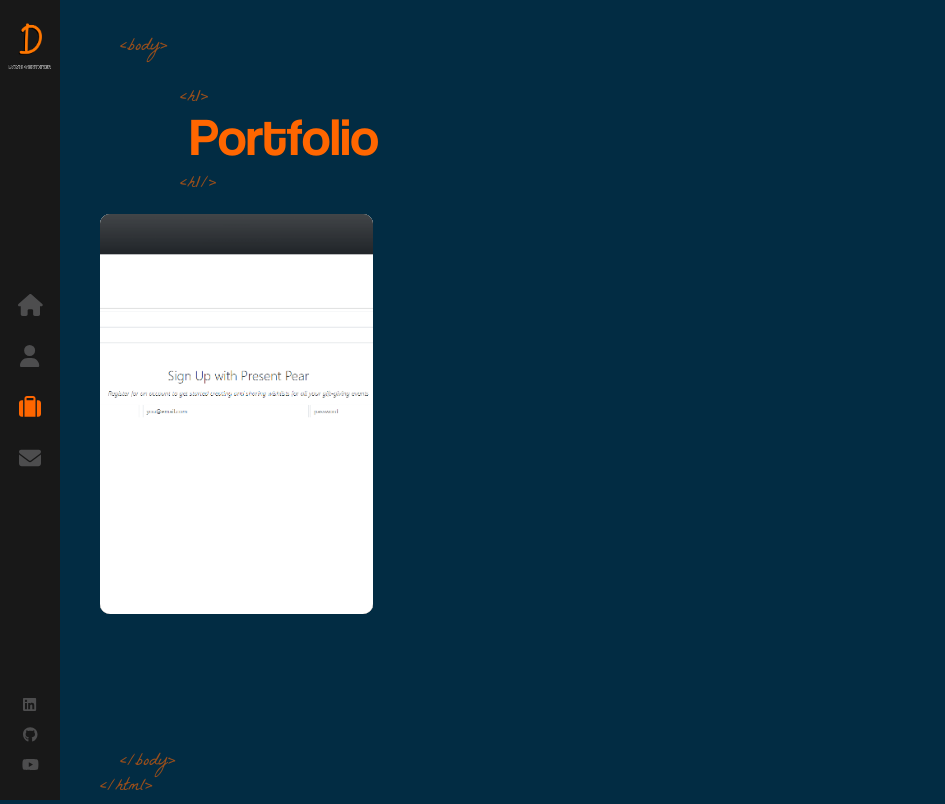
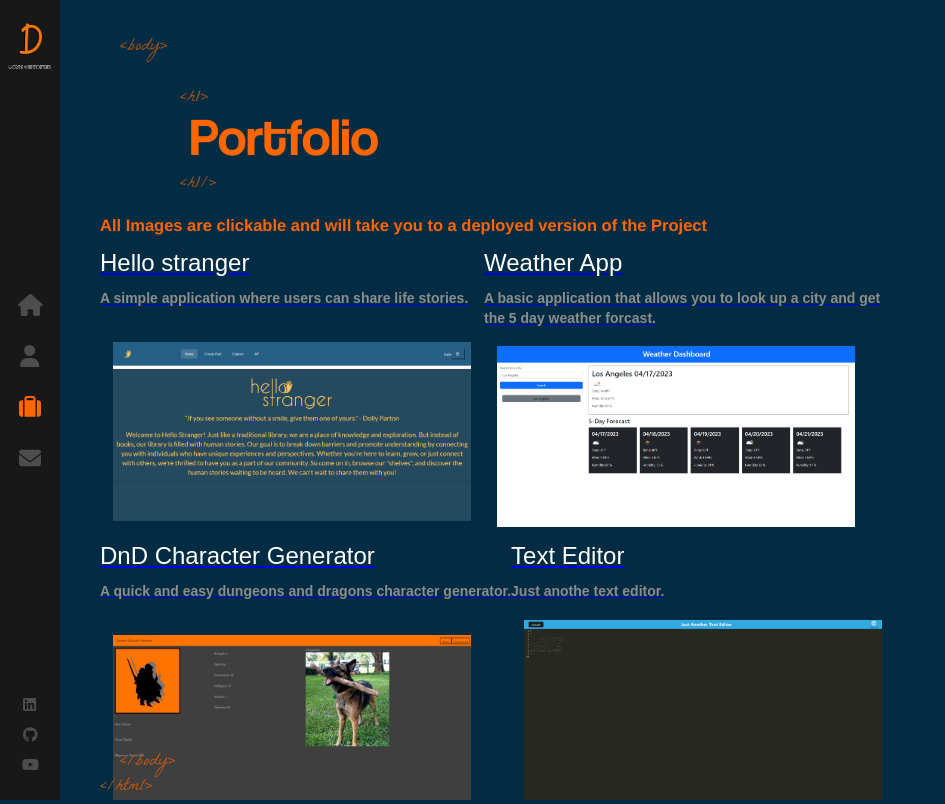
Before and after one commit to TheTrueGameBreaker/React-Portfolio, a React (Create React App) app: page /portfolio in a window 1280 px wide. Shown: the whole page, without its empty margins (0-945 px from the left). Built offline with nearby package versions, Linux system fonts and the light colour scheme.

Commit message:
third commit

```diff
--- a/src/components/Portfolio/index.js
+++ b/src/components/Portfolio/index.js
@@ -8,6 +8,7 @@ import PWG from "../../assets/images/PasswordGen.png";
 import WDS from "../../assets/images/WDS.png";
 import Quiz from "../../assets/images/QuizGame.png";
 import PresentPear from "../../assets/images/PresentPear.png";
+import Hello from "../../assets/images/Hello.png";
 import "./index.scss";
 
 const Portfolio = () => {
@@ -26,26 +27,64 @@ const Portfolio = () => {
 
   const renderPortfolio = (portfolio) => {
     return (
-      <div class="image-box" style={{columnCount: 3}}>
+      <div class="image-box">
+        <Link to="https://hello--stranger.herokuapp.com/">
+          <p class="title">Hello stranger</p>
+          <p class="description">
+            {" "}
+            A simple application where users can share life stories.
+          </p>
+          <br></br>
+          <img src={Hello} class="portfolio-image"></img>
+        </Link>
         <Link to="https://thetruegamebreaker.github.io/Weather-API-Project-Fixed/">
+          <p class="title">Weather App</p>
+          <p class="description">
+            A basic application that allows you to look up a city and get{" "}
+            <br></br> the 5 day weather forcast.
+          </p>
           <img src={Weather} class="portfolio-image"></img>
         </Link>
-        <Link to="https://thetruegamebreaker.github.io/Weather-API-Project-Fixed/">
+        <Link to="https://thetruegamebreaker.github.io/DND-Character-Generator/">
+          <p class="title">DnD Character Generator</p>
+          <p class="description">
+            A quick and easy dungeons and dragons character generator.
+          </p>{" "}
+          <br></br>
           <img src={DND} class="portfolio-image"></img>
         </Link>
-        <Link to="https://thetruegamebreaker.github.io/Weather-API-Project-Fixed/">
+        <Link to="https://pwa-davis-genthner.herokuapp.com/">
+          <p class="title">Text Editor</p>
+          <p class="description"> Just anothe text editor.</p>
           <img src={JATE} class="portfolio-image"></img>
         </Link>
-        <Link to="https://thetruegamebreaker.github.io/Weather-API-Project-Fixed/">
+        <Link to="https://thetruegamebreaker.github.io/DavisGenthnerPasswordGenerator/">
+          <p class="title">Password Generator</p>
+          <p class="description">
+            A password generator with many options for customization.
+          </p>
           <img src={PWG} class="portfolio-image"></img>
         </Link>
-        <Link to="https://thetruegamebreaker.github.io/Weather-API-Project-Fixed/">
+        <Link to="https://thetruegamebreaker.github.io/DavisGenthnerDailyPlanner/">
+          <p class="title">Work Day Planner</p>
+          <p class="description">A simple daily planner.</p>
           <img src={WDS} class="portfolio-image"></img>
         </Link>
-        <Link to="https://thetruegamebreaker.github.io/Weather-API-Project-Fixed/">
+        <Link to="https://thetruegamebreaker.github.io/Quiz-game/">
+          <p class="title">Coding Quiz Game</p>
+          <p class="description">
+            A very basic coding quiz game. I made this when I was just <br></br>{" "}
+            beggining so please forgive the easy questions and poor design
+          </p>
           <img src={Quiz} class="portfolio-image"></img>
         </Link>
-        <Link to="https://thetruegamebreaker.github.io/Weather-API-Project-Fixed/">
+        <Link to="https://present-pear.herokuapp.com/">
+          <p class="title">Present Pear</p>
+          <p class="description">
+            {" "}
+            A application that lets you anonymously <br></br> register to give
+            and recive gifts
+          </p>
           <img src={PresentPear} class="portfolio-image"></img>
         </Link>
       </div>
@@ -62,6 +101,10 @@ const Portfolio = () => {
             idx={15}
           />
         </h1>
+        <h2>
+          All Images are clickable and will take you to a deployed version of
+          the Project
+        </h2>
         <div>{renderPortfolio(portfolio)}</div>
       </div>
     </>
--- a/src/components/Portfolio/index.scss
+++ b/src/components/Portfolio/index.scss
@@ -11,41 +11,22 @@
     margin-top: 100px;
   }
 
-    .images-container {
-        display: flex;
-        gap: 15px;
-        flex-wrap: wrap;
-        padding-bottom: 100px;
+  h2 {
+    color: #ff6600;
   }
 
   .image-box {
-        position: relative;
-        flex: 1 1 20%;
-        height: 400px;
-        overflow: hidden;
+    width: 90vw;
+    height: 60vh;
     border-radius: 10px;
-        max-width: calc(25% - 10px);
+    display: flex;
+    flex-wrap: wrap;
 
     .portfolio-image {
-            position: absolute;
-            z-index: 2;
-            width: 100%;
-            height: 100%;
+      width: 28vw;
+      height: auto;
       object-fit: cover;
-        }
-
-        .content {
-            position: absolute;
-            width: 100%;
-            z-index: 3;
-            padding: 10px 20px;
-            transition: all 0.3s cubic-bezier(0.645, 0.045, 0.355, 1);
-            background: linear-gradient(
-                180deg,
-                rgba(0, 0, 0, 0.2) 0,
-                rgba(0, 0, 0, 1)
-            );
-            bottom: -70px;
+      padding: 1vw;
     }
 
     .title {
@@ -60,54 +41,8 @@
     .description {
       font-size: 14px;
       margin-bottom: 5px;
-            color: #fff;
+      color: #8d8d8d;
       font-weight: 700;
-        }
-
-        .btn {
-            margin-top: 30px;
-            margin-bottom: 10px;
-            padding: 0 23px;
-            height: 40px;
-            line-height: 34px;
-            border: 2px solid #ffd700;
-            border-radius: 4px;
-            font-size: 14px;
-            color: #fff;
-            background: transparent;
-            text-transform: uppercase;
-            font-weight: 700;
-            transition: all 0.3s cubic-bezier(0.645, 0.045, 0.355, 1);
-            cursor: pointer;
-        }
-
-        .btn:hover {
-            transform: translateY(-3px);
-            background: #ffd700;
-        }
-
-        &:after {
-            content: "";
-            background: linear-gradient(180deg, #ffd700, #000);
-            position: absolute;
-            left: 0;
-            right: 0;
-            bottom: 0;
-            top: 0;
-            width: 100%;
-            height: 100%;
-            z-index: 2;
-            transition: all 0.3s cubic-bezier(0.645, 0.045, 0.355, 1);
-            opacity: 0;
-        }
-
-        &:hover:after {
-            opacity: 0.85;
-        }
-
-        &:hover .content {
-            bottom: 0;
-            background: transparent;
     }
   }
 }
```
Also changed, not shown: src/assets/images/Hello.png (added). Lines whose indentation alone changed are shown as unchanged.
